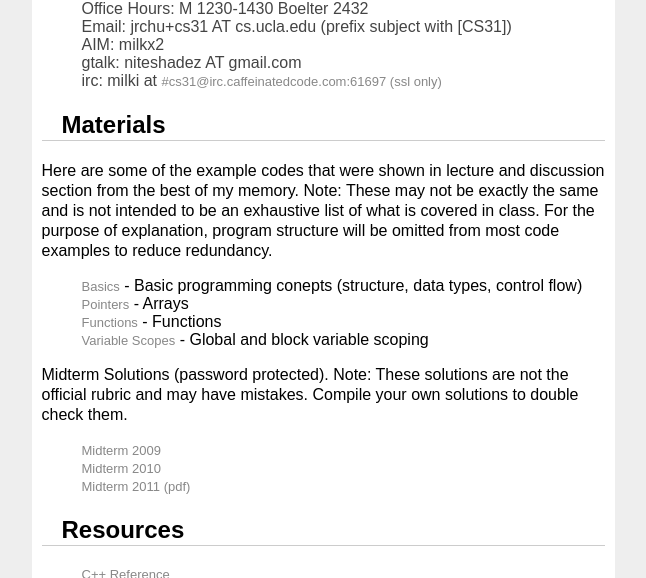
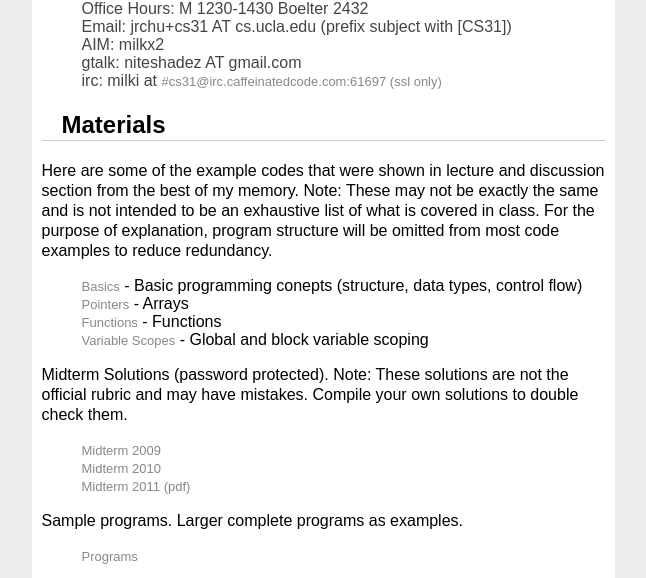
Before and after one commit to jchu/cs31, a plain HTML site: page index.html in a window 1280 px wide. Shown: the part 222-800 px from the top of the page, without its empty margins (317-963 px from the left). Drawn offline with Linux system fonts and the light colour scheme.

Commit message:
sample programs

```diff
--- a/index.html
+++ b/index.html
@@ -88,6 +88,11 @@ section h2 {
                 <li><a href="solutions/midterm.2010.html">Midterm 2010</a></li>
                 <li><a href="solutions/midterm.2011.pdf">Midterm 2011 (pdf)</a></li>
             </ul>
+
+            <p>Sample programs. Larger complete programs as examples.<p>
+            <ul>
+                <li><a href="code/programs.html">Programs</a></li>
+            </ul>
             </section>
 
             <section id="resources">
```
Also changed, not shown: 1 other file.
